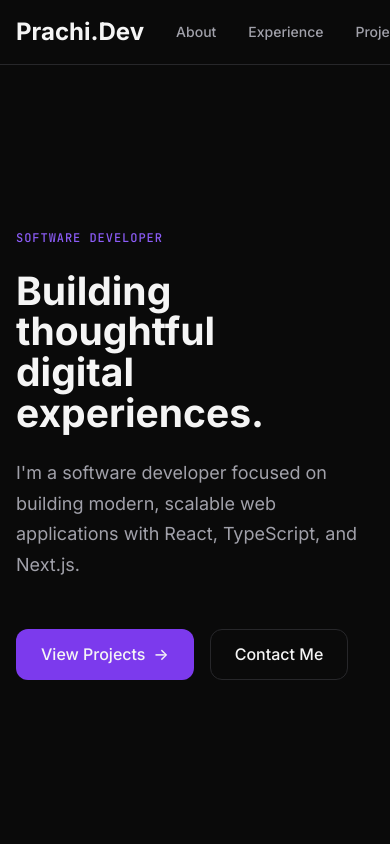
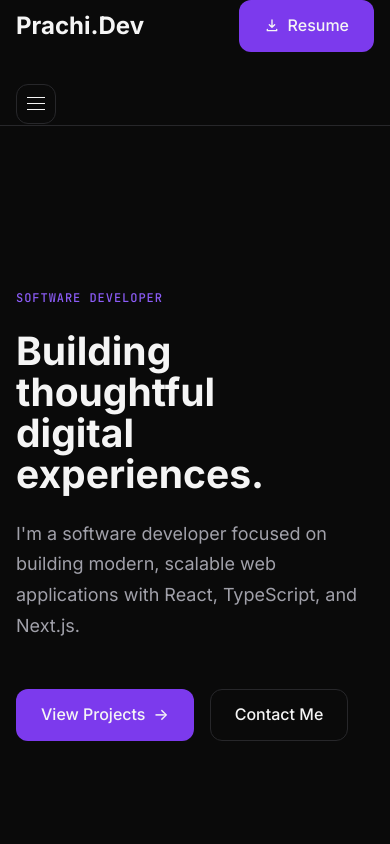
Before and after one commit to Prachi24599/my-portfolio, a React (Vite) app: page / in a window 390 px wide. Shown: the top 844 px of the page. Built offline with nearby package versions, Linux system fonts and the light colour scheme.

Commit message:
Fix : Navbar - Mobile responsive

```diff
--- a/src/components/Navbar.css
+++ b/src/components/Navbar.css
@@ -87,8 +87,131 @@
   stroke-width: 2;
 }
 
+.navbar__menu-button,
+.navbar__mobile-nav {
+  display: none;
+}
+
 @media (prefers-reduced-motion: reduce) {
   .navbar__links a::after {
     transition: none;
   }
 }
+
+@media (max-width: 768px) {
+  .navbar__container {
+    grid-template-columns: 1fr auto;
+  }
+
+  .navbar__desktop-nav,
+  .navbar__resume {
+    display: none;
+  }
+
+  .navbar__menu-button {
+    display: grid;
+    width: 40px;
+    height: 40px;
+    align-content: center;
+    justify-items: center;
+    gap: 5px;
+    margin: 0;
+    padding: 0;
+    border: 1px solid var(--color-border);
+    border-radius: var(--radius-default);
+    color: var(--color-text-primary);
+    background-color: transparent;
+  }
+
+  .navbar__menu-button:hover,
+  .navbar__menu-button:focus-visible {
+    border-color: var(--color-accent-hover);
+    color: var(--color-accent-hover);
+  }
+
+  .navbar__menu-button:focus-visible {
+    outline: 2px solid var(--color-accent-hover);
+    outline-offset: 3px;
+  }
+
+  .navbar__menu-button span {
+    display: block;
+    width: 18px;
+    height: 1px;
+    background-color: currentColor;
+    transition:
+      transform 180ms ease,
+      opacity 180ms ease;
+  }
+
+  .navbar__menu-button[aria-expanded='true'] span:first-child {
+    transform: translateY(6px) rotate(45deg);
+  }
+
+  .navbar__menu-button[aria-expanded='true'] span:nth-child(2) {
+    opacity: 0;
+  }
+
+  .navbar__menu-button[aria-expanded='true'] span:last-child {
+    transform: translateY(-6px) rotate(-45deg);
+  }
+
+  .navbar__mobile-nav {
+    display: grid;
+    max-height: 0;
+    overflow: hidden;
+    border-top: 1px solid transparent;
+    padding-inline: 20px;
+    opacity: 0;
+    transform: translateY(-8px);
+    transition:
+      max-height 240ms ease,
+      border-color 240ms ease,
+      opacity 180ms ease,
+      transform 240ms ease,
+      padding-block 240ms ease;
+  }
+
+  .navbar__mobile-nav.is-open {
+    max-height: 360px;
+    border-top-color: var(--color-border);
+    padding-block: var(--space-4) var(--space-6);
+    opacity: 1;
+    transform: translateY(0);
+  }
+
+  .navbar__mobile-nav a {
+    padding-block: var(--space-3);
+    color: var(--color-text-secondary);
+    font-size: var(--font-size-small);
+    font-weight: var(--font-weight-medium);
+    line-height: var(--line-height-small);
+  }
+
+  .navbar__mobile-nav a:hover,
+  .navbar__mobile-nav a:focus-visible {
+    color: var(--color-accent-hover);
+  }
+
+  .navbar__mobile-nav a:focus-visible {
+    outline: 2px solid var(--color-accent-hover);
+    outline-offset: var(--space-1);
+  }
+}
+
+@media (max-width: 768px) and (prefers-reduced-motion: reduce) {
+  .navbar__menu-button span,
+  .navbar__mobile-nav {
+    transition: none;
+  }
+
+  .navbar__mobile-nav {
+    transform: none;
+  }
+}
+
+@media (max-width: 480px) {
+  .navbar__mobile-nav {
+    padding-inline: 16px;
+  }
+}
--- a/src/components/Navbar.tsx
+++ b/src/components/Navbar.tsx
@@ -1,7 +1,12 @@
+import { useState } from 'react'
 import Container from './Container'
 import './Navbar.css'
 
 function Navbar() {
+  const [isMenuOpen, setIsMenuOpen] = useState(false)
+
+  const closeMenu = () => setIsMenuOpen(false)
+
   return (
     <header className="navbar">
       <Container className="navbar__container">
@@ -9,7 +14,7 @@
           Prachi.Dev
         </a>
 
-        <nav aria-label="Primary navigation">
+        <nav className="navbar__desktop-nav" aria-label="Primary navigation">
           <ul className="navbar__links">
             <li>
               <a href="#about">About</a>
@@ -40,7 +45,42 @@
           </svg>
           Resume
         </a>
+
+        <button
+          className="navbar__menu-button"
+          type="button"
+          aria-label={isMenuOpen ? 'Close menu' : 'Open menu'}
+          aria-expanded={isMenuOpen}
+          aria-controls="mobile-navigation"
+          onClick={() => setIsMenuOpen((isOpen) => !isOpen)}
+        >
+          <span />
+          <span />
+          <span />
+        </button>
       </Container>
+
+      <nav
+        id="mobile-navigation"
+        className={`navbar__mobile-nav ${isMenuOpen ? 'is-open' : ''}`}
+        aria-label="Mobile navigation"
+      >
+        <a href="#about" onClick={closeMenu}>
+          About
+        </a>
+        <a href="#experience" onClick={closeMenu}>
+          Experience
+        </a>
+        <a href="#projects" onClick={closeMenu}>
+          Projects
+        </a>
+        <a href="#contact" onClick={closeMenu}>
+          Contact
+        </a>
+        <a href="mailto:polakhare.prachi@gmail.com" onClick={closeMenu}>
+          Let&apos;s Talk
+        </a>
+      </nav>
     </header>
   )
 }
```
